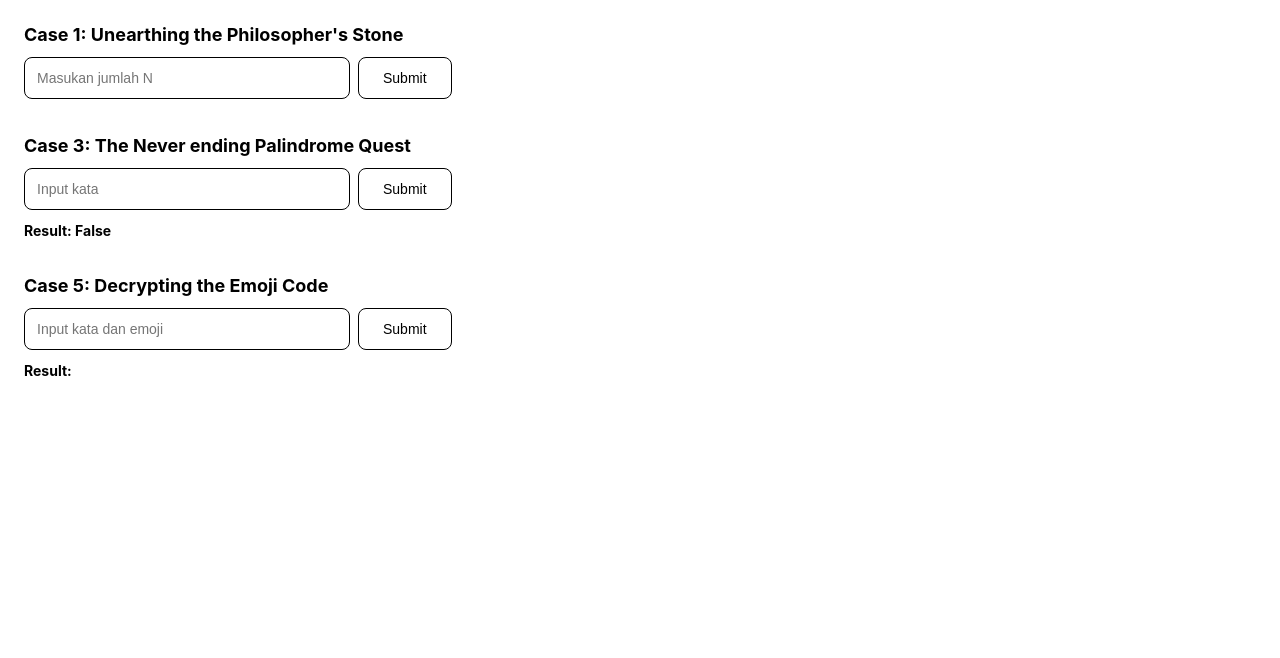
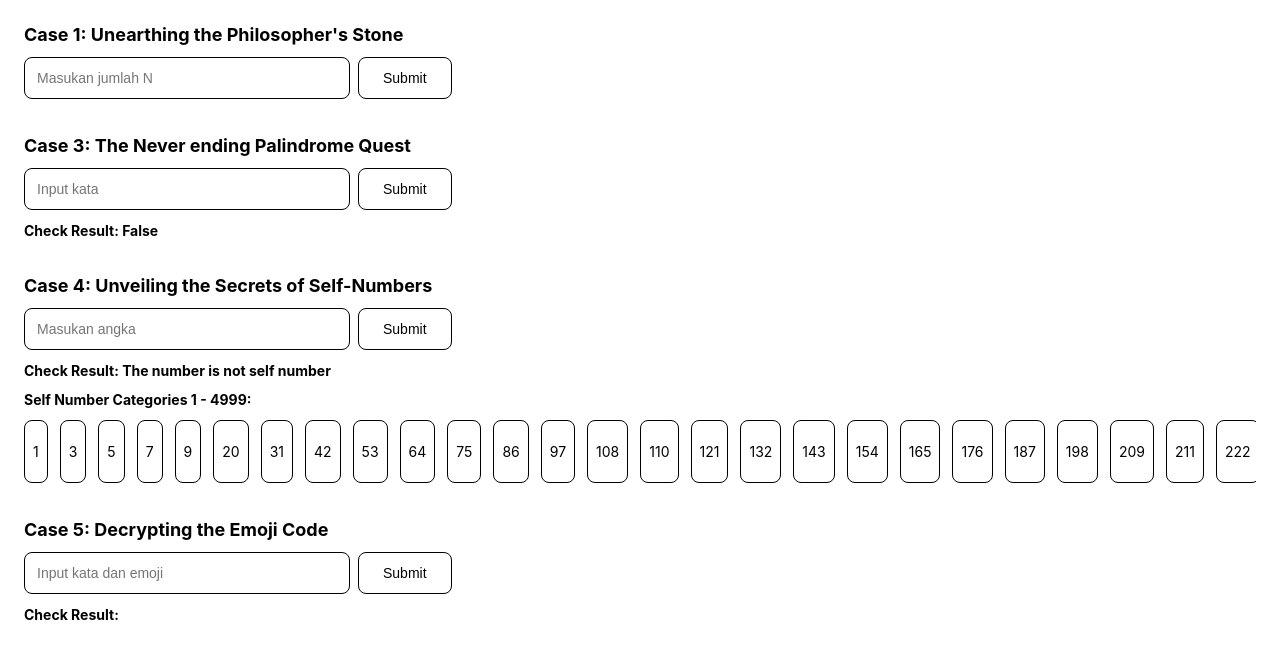
Before and after one commit to muhammadelzandiyusuf/learning-logic, a React (Create React App) app: page / in a window 1280 px wide. Shown: the top 658 px of the page. Built offline with nearby package versions, Linux system fonts and the light colour scheme.

Commit message:
feat: add helper self number

```diff
--- a/src/App.js
+++ b/src/App.js
@@ -1,13 +1,21 @@
-import { useCallback, useState } from 'react';
+import {useCallback, useEffect, useState} from 'react';
 import { useForm } from 'react-hook-form';
-import { calculateDiagonalSum, isCircularPalindrome, decryptEmoji } from './utils/helper';
+import {
+  calculateDiagonalSum,
+  isCircularPalindrome,
+  decryptEmoji,
+  generateSelfNumber,
+  isSelfNumber
+} from './utils/helper';
 
 import './App.css';
 
 function App() {
   const [stone, setStone] = useState({ count: 0, matrix: [] });
   const [isPalindrome, setIsPalindrome] = useState(false);
-  const [decript, setDecrypt] = useState('');
+  const [decrypt, setDecrypt] = useState('');
+  const [selfNumber, setSelfNumber] = useState([]);
+  const [isSelfNumberData, setIsSelfNumber] = useState(false);
 
   const { register, handleSubmit } = useForm();
 
@@ -24,6 +32,16 @@ function App() {
   const handleDecryptEmoji = useCallback((data) => {
     const results = decryptEmoji(data.decrypt);
     setDecrypt(results);
+  }, []);
+
+  const handleCalculateSelfNumber = useCallback((data) => {
+    const res = isSelfNumber(data.selfNumber, selfNumber);
+    setIsSelfNumber(res);
+  }, [selfNumber]);
+
+  useEffect(() => {
+    const data = generateSelfNumber();
+    setSelfNumber(data);
   }, []);
 
   return (
@@ -64,20 +82,39 @@ function App() {
           />
           <button className="button" type="submit">Submit</button>
         </form>
-        <h2>Result: {isPalindrome ? 'True' : 'False'}</h2>
+        <h2>Check Result: {isPalindrome ? 'True' : 'False'}</h2>
+      </div>
+      <div className="app-container">
+        <h1>Case 4: Unveiling the Secrets of Self-Numbers</h1>
+        <form className="app-wrapper" onSubmit={handleSubmit(handleCalculateSelfNumber)}>
+          <input
+            className="input"
+            type="number"
+            placeholder="Masukan angka"
+            {...register("selfNumber")}
+          />
+          <button className="button" type="submit">Submit</button>
+        </form>
+        <h2>Check Result: {isSelfNumberData ? 'The number is self number' : 'The number is not self number'}</h2>
+        <h2>Self Number Categories 1 - 4999:</h2>
+        <div className="list">
+          {selfNumber?.map((number) => (
+            <div className="list-item" key={number}>{number}</div>
+          ))}
+        </div>
       </div>
       <div className="app-container">
         <h1>Case 5:  Decrypting the Emoji Code</h1>
         <form className="app-wrapper" onSubmit={handleSubmit(handleDecryptEmoji)}>
           <input
-              className="input"
-              type="text"
-              placeholder="Input kata dan emoji"
-              {...register("decrypt")}
+            className="input"
+            type="text"
+            placeholder="Input kata dan emoji"
+            {...register("decrypt")}
           />
           <button className="button" type="submit">Submit</button>
         </form>
-        <h2>Result: {decript}</h2>
+        <h2>Check Result: {decrypt}</h2>
       </div>
     </div>
   );
--- /dev/null
+++ b/src/utils/helper/calculateSelfNumber.js
@@ -0,0 +1,43 @@
+const endNumber = 4999;
+
+function sumNumber(n) {
+    const number = n.toString().split('');
+    let results = 0;
+
+    number.forEach((item) => {
+       results += Number(item);
+    });
+
+    results = Number(results) + Number(n);
+    return results;
+}
+
+function calculateSelfNumber() {
+    let results = [];
+
+    Array.from(Array(endNumber)).forEach((_, i) => {
+        const sum = sumNumber(i + 1);
+        results.push(sum);
+    })
+
+    return results;
+}
+
+export function generateSelfNumber() {
+    const data = calculateSelfNumber();
+    let results = [];
+
+    Array.from(Array(endNumber)).forEach((_, i) => {
+        const sum = data.find((item) => item === i + 1);
+        if (sum === undefined) results.push(i + 1);
+    })
+
+    return results;
+}
+
+export function isSelfNumber(n, data) {
+    const number = Number(n);
+    const isExist = data.find((item) => item === number);
+
+    return isExist !== undefined;
+}
--- a/src/utils/helper/index.js
+++ b/src/utils/helper/index.js
@@ -1,5 +1,6 @@
 import calculateDiagonalSum from './calculateDiagonalSum';
 import isCircularPalindrome from './isCircularPalindrome';
 import decryptEmoji from './decryptEmoji';
+import { generateSelfNumber, isSelfNumber } from './calculateSelfNumber';
 
-export { calculateDiagonalSum, isCircularPalindrome, decryptEmoji };
+export { calculateDiagonalSum, isCircularPalindrome, decryptEmoji, generateSelfNumber, isSelfNumber };
```
